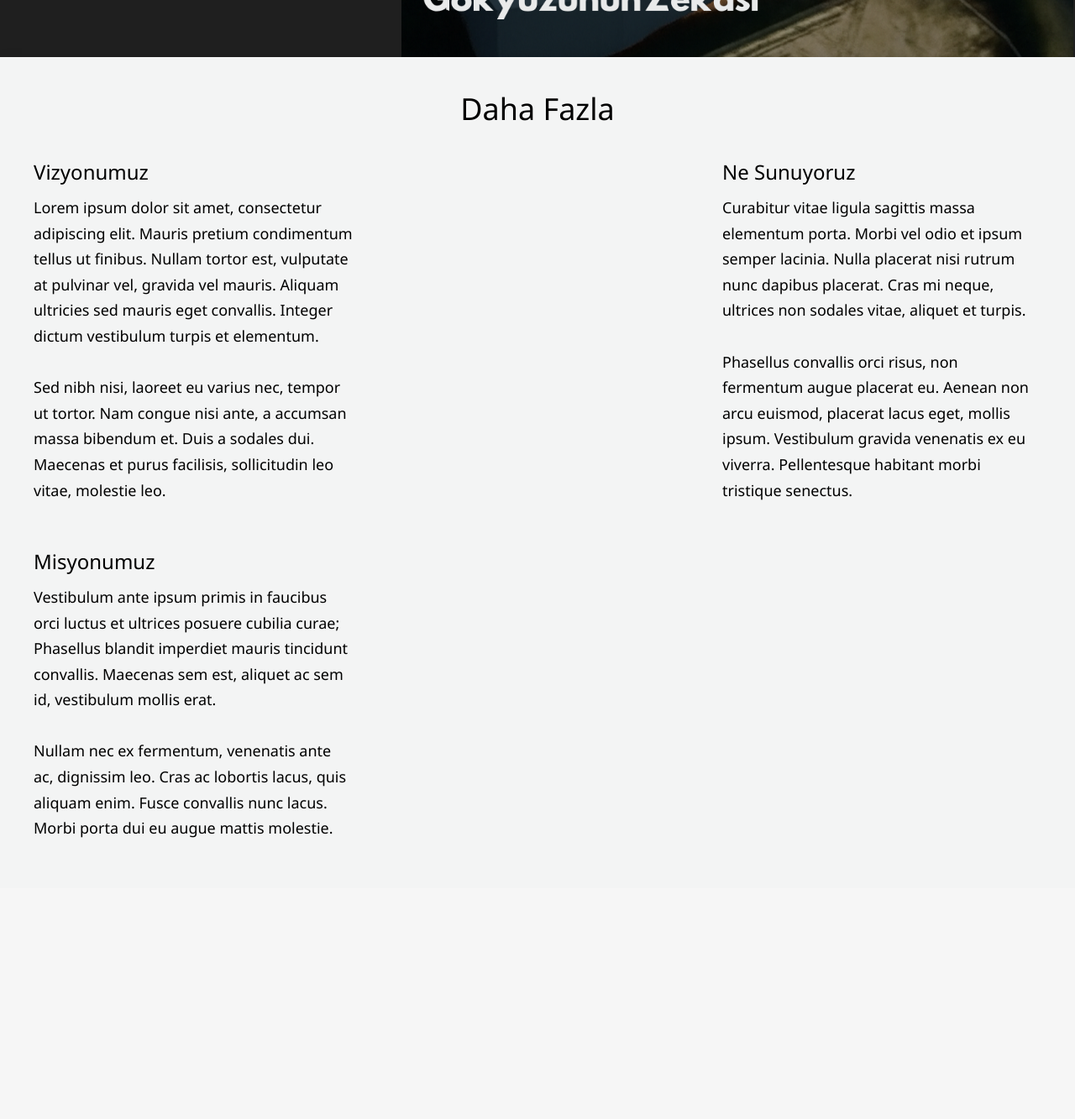
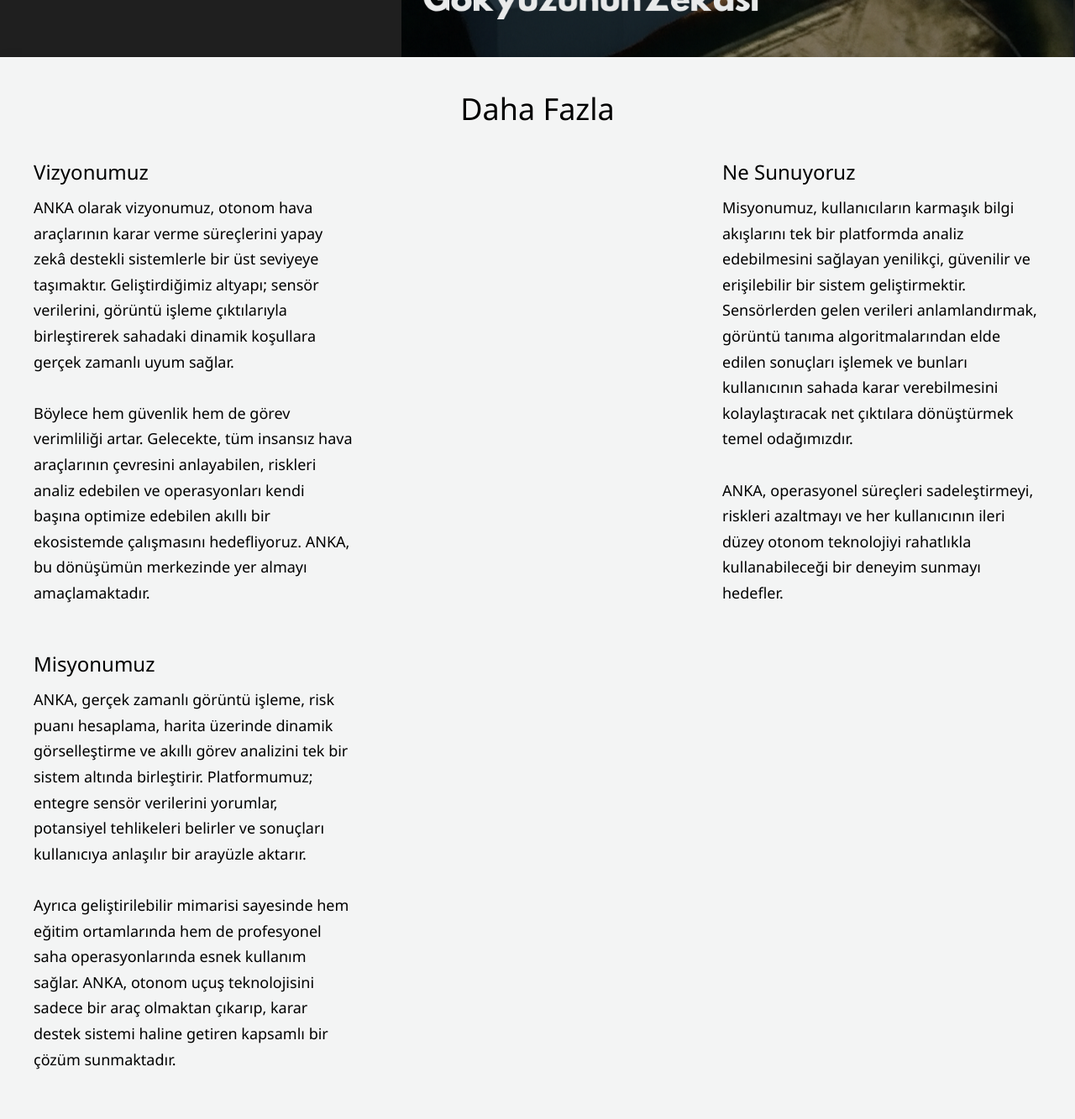
Before and after one commit to Burak-Ozyurt-17/ANKA-UAVCS, a Flask app: page / in a window 1280 px wide. Shown: the part 782-2115 px from the top of the page at 84% size. Before the commit the page ends 1780 px from the top, so only its background shows below. Run offline with Flask 3, Linux system fonts and the light colour scheme; some libraries are stand-ins or nearby versions.

Commit message:
Revise vision and mission statements in homepage
Updated the vision and mission statements to reflect the company's focus on autonomous aerial vehicles and real-time data processing.

```diff
--- a/templates/homepage.html
+++ b/templates/homepage.html
@@ -77,9 +77,9 @@
         <div style="flex: 0 1 380px;">
             <h3 style="font-size: 24px; margin-bottom: 12px;">Vizyonumuz</h3>
             <p style="font-size: 18px; line-height: 1.7;">
-                Lorem ipsum dolor sit amet, consectetur adipiscing elit. Mauris pretium condimentum tellus ut finibus. Nullam tortor est, vulputate at pulvinar vel, gravida vel mauris. Aliquam ultricies sed mauris eget convallis. Integer dictum vestibulum turpis et elementum.
+                ANKA olarak vizyonumuz, otonom hava araçlarının karar verme süreçlerini yapay zekâ destekli sistemlerle bir üst seviyeye taşımaktır. Geliştirdiğimiz altyapı; sensör verilerini, görüntü işleme çıktılarıyla birleştirerek sahadaki dinamik koşullara gerçek zamanlı uyum sağlar.
                 <br><br>
-                Sed nibh nisi, laoreet eu varius nec, tempor ut tortor. Nam congue nisi ante, a accumsan massa bibendum et. Duis a sodales dui. Maecenas et purus facilisis, sollicitudin leo vitae, molestie leo.
+                Böylece hem güvenlik hem de görev verimliliği artar. Gelecekte, tüm insansız hava araçlarının çevresini anlayabilen, riskleri analiz edebilen ve operasyonları kendi başına optimize edebilen akıllı bir ekosistemde çalışmasını hedefliyoruz. ANKA, bu dönüşümün merkezinde yer almayı amaçlamaktadır.
             </p>
         </div>
 
@@ -87,9 +87,9 @@
         <div style="flex: 0 1 380px;">
             <h3 style="font-size: 24px; margin-bottom: 12px;">Ne Sunuyoruz</h3>
             <p style="font-size: 18px; line-height: 1.7;">
-                Curabitur vitae ligula sagittis massa elementum porta. Morbi vel odio et ipsum semper lacinia. Nulla placerat nisi rutrum nunc dapibus placerat. Cras mi neque, ultrices non sodales vitae, aliquet et turpis.
+                Misyonumuz, kullanıcıların karmaşık bilgi akışlarını tek bir platformda analiz edebilmesini sağlayan yenilikçi, güvenilir ve erişilebilir bir sistem geliştirmektir. Sensörlerden gelen verileri anlamlandırmak, görüntü tanıma algoritmalarından elde edilen sonuçları işlemek ve bunları kullanıcının sahada karar verebilmesini kolaylaştıracak net çıktılara dönüştürmek temel odağımızdır.
                 <br><br>
-                Phasellus convallis orci risus, non fermentum augue placerat eu. Aenean non arcu euismod, placerat lacus eget, mollis ipsum. Vestibulum gravida venenatis ex eu viverra. Pellentesque habitant morbi tristique senectus.
+                ANKA, operasyonel süreçleri sadeleştirmeyi, riskleri azaltmayı ve her kullanıcının ileri düzey otonom teknolojiyi rahatlıkla kullanabileceği bir deneyim sunmayı hedefler.
             </p>
         </div>
 
@@ -97,9 +97,9 @@
         <div style="flex: 0 1 380px;">
             <h3 style="font-size: 24px; margin-bottom: 12px;">Misyonumuz</h3>
             <p style="font-size: 18px; line-height: 1.7;">
-                Vestibulum ante ipsum primis in faucibus orci luctus et ultrices posuere cubilia curae; Phasellus blandit imperdiet mauris tincidunt convallis. Maecenas sem est, aliquet ac sem id, vestibulum mollis erat.
+                ANKA, gerçek zamanlı görüntü işleme, risk puanı hesaplama, harita üzerinde dinamik görselleştirme ve akıllı görev analizini tek bir sistem altında birleştirir. Platformumuz; entegre sensör verilerini yorumlar, potansiyel tehlikeleri belirler ve sonuçları kullanıcıya anlaşılır bir arayüzle aktarır.
                 <br><br>
-                Nullam nec ex fermentum, venenatis ante ac, dignissim leo. Cras ac lobortis lacus, quis aliquam enim. Fusce convallis nunc lacus. Morbi porta dui eu augue mattis molestie.
+                Ayrıca geliştirilebilir mimarisi sayesinde hem eğitim ortamlarında hem de profesyonel saha operasyonlarında esnek kullanım sağlar. ANKA, otonom uçuş teknolojisini sadece bir araç olmaktan çıkarıp, karar destek sistemi haline getiren kapsamlı bir çözüm sunmaktadır.
             </p>
         </div>
 
```
